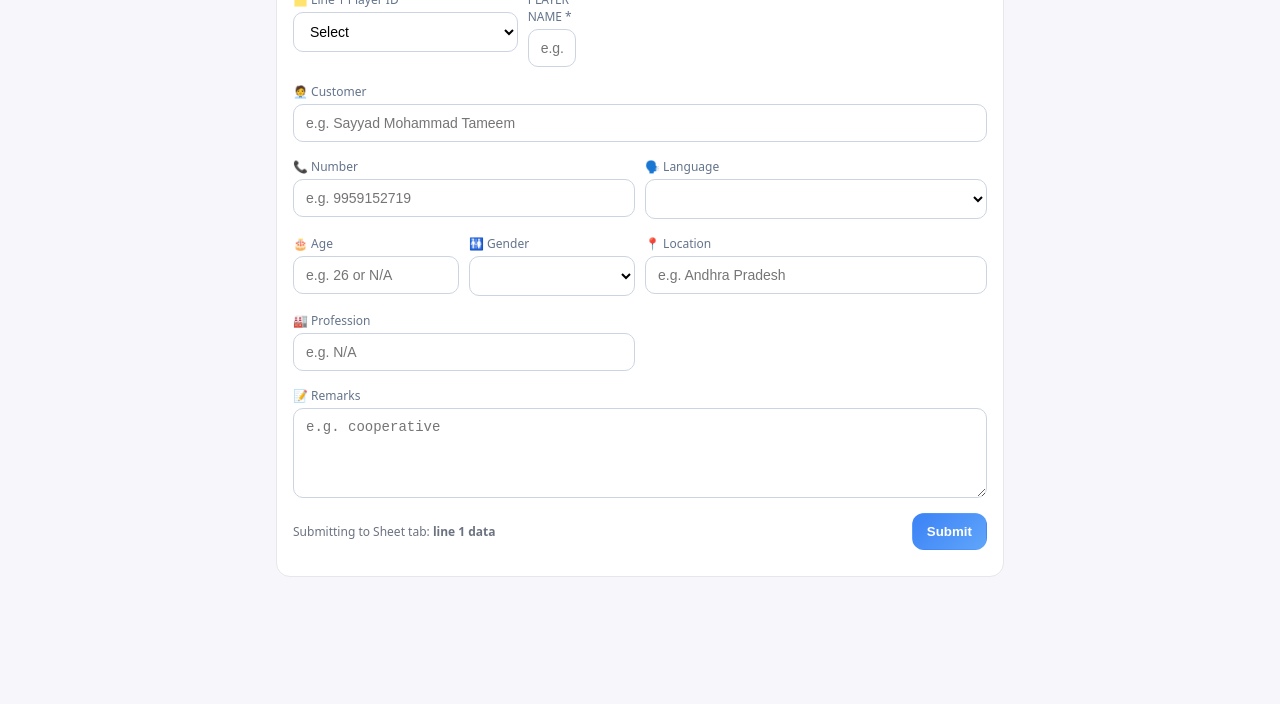
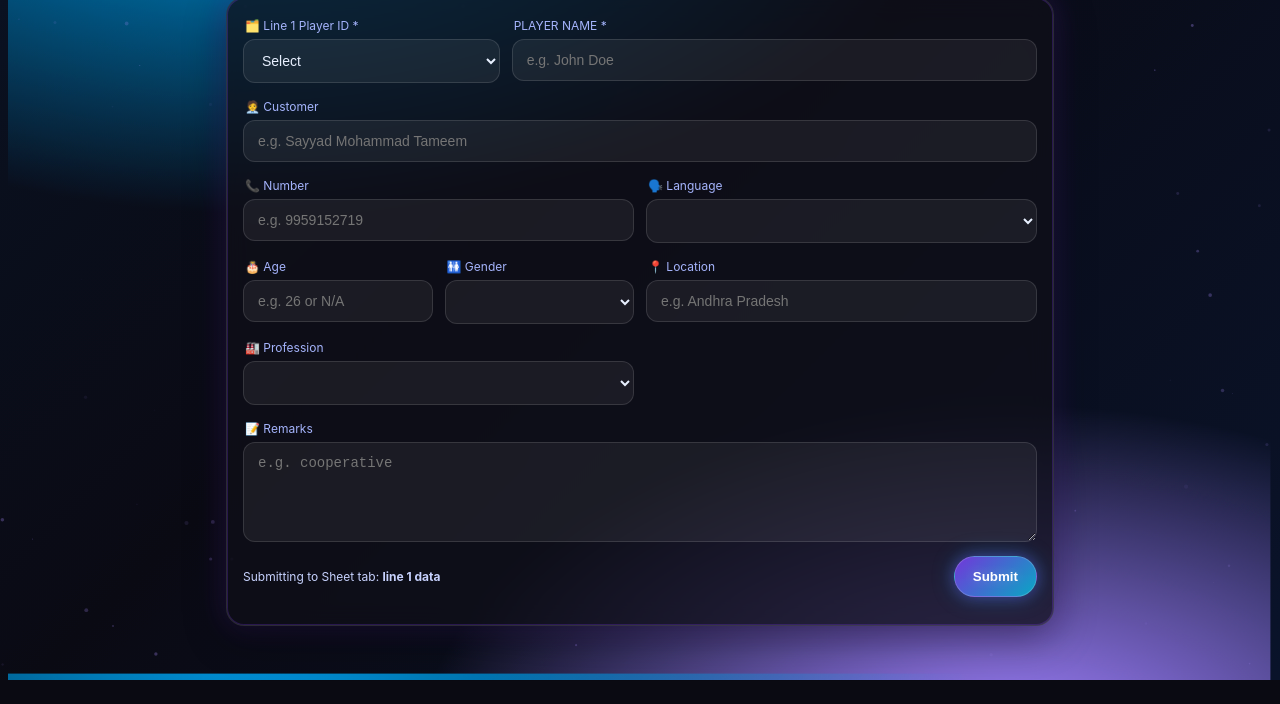
Before and after one commit to Xaindin/line-1-data-, a plain HTML site: page index.html in a window 1280 px wide. Shown: the part 120-824 px from the top of the page. Before the commit the page ends 800 px from the top, so only its background shows below. Drawn offline with Linux system fonts and the light colour scheme.

Commit message:
Update index.html

```diff
--- a/index.html
+++ b/index.html
@@ -5,26 +5,97 @@
 <meta name="viewport" content="width=device-width,initial-scale=1" />
 <title>Line 1 — Player Intake</title>
 <style>
+  :root{
+    --card-bg: rgba(15,15,25,.75);
+    --border: rgba(255,255,255,.12);
+    --text: #e8f0ff;
+    --muted: #a5b4fc;
+    --accent: #7c3aed;
+    --accent2:#06b6d4;
+    --ok:#10b981; --err:#ef4444;
+  }
   *{box-sizing:border-box}
-  body{margin:0;font-family:system-ui,Segoe UI,Roboto,Arial;background:#f7f7fb}
-  .container{max-width:760px;margin:0 auto;padding:16px}
-  .card{background:#fff;border:1px solid #e5e7eb;border-radius:14px;padding:16px;margin:16px 0}
-  .grid{display:grid;grid-template-columns:repeat(12,1fr);gap:10px}
-  label{display:block;font-size:12px;color:#64748b;margin:6px 0 4px}
-  input,select,textarea{width:100%;border:1px solid #cbd5e1;border-radius:10px;padding:10px 12px;font-size:14px;background:#fff}
-  textarea{min-height:90px;resize:vertical}
-  .col-3{grid-column:span 3}.col-4{grid-column:span 4}.col-6{grid-column:span 6}.col-12{grid-column:span 12}
-  .btn{border:1px solid #cbd5e1;background:white;border-radius:12px;padding:10px 14px;font-weight:600;cursor:pointer}
-  .btn.primary{background:linear-gradient(135deg,#3b82f6,#60a5fa);color:white;border-color:transparent}
-  .row{display:flex;gap:10px;align-items:center;flex-wrap:wrap}
-  .note{font-size:12px;color:#6b7280}
-  h2{margin:0 0 6px 0}
+  html,body{height:100%}
+  body{
+    margin:0; font-family:Inter,system-ui,Segoe UI,Roboto,Arial;
+    color:var(--text); overflow-x:hidden; background:#0a0a12;
+  }
+
+  /* Animated neon gradient */
+  .bg{
+    position:fixed; inset:0; z-index:-3;
+    background: radial-gradient(1200px 700px at 20% -10%, #0ea5e9 0%, transparent 60%),
+                radial-gradient(1000px 600px at 80% 110%, #a78bfa 0%, transparent 60%),
+                linear-gradient(135deg, #0b1220, #0a0a12 40%, #0b1326);
+    animation: shift 18s ease-in-out infinite alternate;
+    filter:saturate(120%);
+  }
+  @keyframes shift{
+    0%{background-position:0 0, 0 0, 0 0}
+    100%{background-position:50px -40px, -60px 30px, 0 0}
+  }
+
+  /* Glitter / twinkles */
+  canvas#glitter{position:fixed; inset:0; z-index:-2; pointer-events:none; opacity:.5}
+
+  .container{max-width:860px;margin:24px auto;padding:16px}
+  .brand{display:flex;align-items:center;gap:12px;margin-bottom:8px}
+  .brand img{height:54px;width:54px;object-fit:contain;filter:drop-shadow(0 0 8px rgba(124,58,237,.6))}
+  .brand h1{font-size:24px;margin:0;text-shadow:0 0 10px rgba(124,58,237,.35)}
+
+  .card{
+    background:var(--card-bg);
+    border:1px solid var(--border);
+    border-radius:18px;
+    padding:16px;
+    backdrop-filter: blur(12px);
+    box-shadow: 0 0 0 1px rgba(124,58,237,.25) inset,
+                0 10px 40px rgba(0,0,0,.45),
+                0 0 30px rgba(124,58,237,.25);
+  }
+
+  .grid{display:grid;grid-template-columns:repeat(12,1fr);gap:12px}
+  .col-3{grid-column:span 3}.col-4{grid-column:span 4}.col-6{grid-column:span 6}.col-8{grid-column:span 8}.col-12{grid-column:span 12}
+
+  label{display:block;font-size:12px;color:var(--muted);margin:4px 0 6px 2px}
+  input,select,textarea{
+    width:100%; background:rgba(255,255,255,.06); color:var(--text);
+    border:1px solid var(--border); border-radius:12px; padding:12px 14px; font-size:14px;
+    outline:none; transition:all .2s ease; box-shadow: inset 0 0 0 0 rgba(124,58,237,.4);
+  }
+  input:focus,select:focus,textarea:focus{
+    border-color:rgba(124,58,237,.45);
+    box-shadow: 0 0 0 3px rgba(124,58,237,.25), inset 0 0 0 1px rgba(124,58,237,.35);
+  }
+  textarea{min-height:100px;resize:vertical}
+
+  .btn{
+    border:1px solid rgba(255,255,255,.18);
+    background:linear-gradient(135deg, rgba(124,58,237,.9), rgba(6,182,212,.9));
+    color:white; border-radius:999px; padding:12px 18px; font-weight:700; cursor:pointer;
+    text-shadow:0 0 12px rgba(255,255,255,.25);
+    box-shadow: 0 0 14px rgba(124,58,237,.4), 0 0 22px rgba(6,182,212,.35);
+    transition: transform .08s ease, filter .2s ease;
+  }
+  .btn:hover{filter:brightness(1.08)}
+  .btn:active{transform: translateY(1px)}
+  .note{font-size:12px;color:#c7d2fe}
+
+  .row{display:flex;gap:12px;align-items:center;flex-wrap:wrap;justify-content:space-between}
+  .status-badge{display:inline-block;border-radius:999px;padding:6px 10px;font-weight:700}
 </style>
 </head>
 <body>
+<div class="bg"></div>
+<canvas id="glitter"></canvas>
+
 <div class="container">
-  <h2>Line 1 — Player Intake</h2>
-  <div class="note">Fill the details below. Player ID must be from A01–A20.</div>
+  <div class="brand">
+    <!-- Keep file name as logo.png in your repo -->
+    <img src="logo.png" alt="Alpha" />
+    <h1>Line 1 — Player Intake</h1>
+  </div>
+  <div class="note">Fill the details below. Player ID must be from <b>A01–A20</b>.</div>
 
   <form id="line1Form" class="card">
     <div class="grid">
@@ -52,10 +123,9 @@
         <label>🗣️ Language</label>
         <select name="language">
           <option value=""></option>
-          <option>Hindi</option>
-          <option>English</option>
-          <option>Gujarati</option>
-          <option>Other</option>
+          <option>Hindi</option><option>English</option><option>Gujarati</option>
+          <option>Bengali</option><option>Marathi</option><option>Punjabi</option>
+          <option>Telugu</option><option>Tamil</option><option>Kannada</option><option>Other</option>
         </select>
       </div>
 
@@ -67,9 +137,7 @@
         <label>🚻 Gender</label>
         <select name="gender">
           <option value=""></option>
-          <option>male</option>
-          <option>female</option>
-          <option>other</option>
+          <option>male</option><option>female</option><option>other</option>
         </select>
       </div>
 
@@ -80,7 +148,29 @@
 
       <div class="col-6">
         <label>🏭 Profession</label>
-        <input name="profession" placeholder="e.g. N/A" />
+        <select name="profession" id="profession">
+          <option value=""></option>
+          <option>Businessman</option>
+          <option>Engineer</option>
+          <option>Shopkeeper</option>
+          <option>Doctor</option>
+          <option>Teacher</option>
+          <option>Lawyer</option>
+          <option>Government Employee</option>
+          <option>Private Employee</option>
+          <option>IT Professional</option>
+          <option>Driver</option>
+          <option>Farmer</option>
+          <option>Plumber</option>
+          <option>Electrician</option>
+          <option>Carpenter</option>
+          <option>Security Guard</option>
+          <option>Housewife / Homemaker</option>
+          <option>Student</option>
+          <option>Freelancer</option>
+          <option>Retired</option>
+          <option>Unemployed / Looking</option>
+        </select>
       </div>
 
       <div class="col-12">
@@ -89,22 +179,22 @@
       </div>
     </div>
 
-    <div class="row" style="justify-content:space-between;margin-top:10px">
+    <div class="row" style="margin-top:10px">
       <span class="note" id="submitNote">Submitting to Sheet tab: <strong>line 1 data</strong></span>
-      <button class="btn primary" type="submit">Submit</button>
+      <button class="btn" type="submit">Submit</button>
     </div>
 
-    <div id="status" style="margin-top:10px"></div>
+    <div id="status" style="margin-top:12px"></div>
   </form>
 </div>
 
 <script>
-/* ---------- CONFIG (your URL & tab name already set) ---------- */
-const SCRIPT_URL = 'https://script.google.com/macros/s/AKfycbw68BhoJ85_0HXaoIFajmBKygu3eSDxJ8Qdvf5Rb7wjbLOhcNZ9B8wnCPren7-TQ0aGDw/exec';
+/* ---------- CONFIG (your new URL + tab name) ---------- */
+const SCRIPT_URL = 'https://script.google.com/macros/s/AKfycbzCam7SDiaOxR23vVWGj-h_WUsLehWcRScloD0edCKf9aZdYXU_m704swTWx8d9K3sTPQ/exec';
 const SHEET_NAME = 'line 1 data';
 
 /* ---------- Populate Player ID A01–A20 ---------- */
-document.addEventListener('DOMContentLoaded', () => {
+(function initIds(){
   const sel = document.getElementById('playerId');
   for (let i=1;i<=20;i++){
     const id = 'A'+String(i).padStart(2,'0'); // A01..A20
@@ -112,28 +202,50 @@ document.addEventListener('DOMContentLoaded', () => {
     opt.value = id; opt.textContent = id;
     sel.appendChild(opt);
   }
-});
+})();
 
 /* ---------- Submit to Google Sheet ---------- */
 const form = document.getElementById('line1Form');
 form.addEventListener('submit', async (e) => {
   e.preventDefault();
   const status = document.getElementById('status');
-  status.textContent = 'Submitting…';
+  status.innerHTML = '<span class="status-badge" style="background:rgba(6,182,212,.15);border:1px solid rgba(6,182,212,.4);color:#67e8f9">Submitting…</span>';
 
   const fd = new FormData(form);
   fd.append('sheetName', SHEET_NAME);
 
   try {
     await fetch(SCRIPT_URL, { method: 'POST', mode: 'no-cors', body: new URLSearchParams(fd) });
-    status.innerHTML = '<span style="color:#065f46;background:#ecfdf5;border:1px solid #10b981;padding:6px 10px;border-radius:999px">Submitted!</span>';
+    status.innerHTML = '<span class="status-badge" style="background:rgba(16,185,129,.15);border:1px solid rgba(16,185,129,.5);color:#34d399">Submitted!</span>';
     form.reset();
-    // re-populate the first option ("Select") after reset keeps dropdown intact
   } catch (err) {
     console.error(err);
-    status.innerHTML = '<span style="color:#991b1b;background:#fef2f2;border:1px solid #ef4444;padding:6px 10px;border-radius:999px">Network error</span>';
+    status.innerHTML = '<span class="status-badge" style="background:rgba(239,68,68,.15);border:1px solid rgba(239,68,68,.5);color:#f87171">Network error</span>';
   }
 });
+
+/* ---------- Glitter background ---------- */
+(function glitter(){
+  const c = document.getElementById('glitter');
+  const ctx = c.getContext('2d');
+  let w,h,stars=[];
+  function resize(){ w=c.width=innerWidth; h=c.height=innerHeight; stars = Array.from({length:120},()=>spawn()); }
+  function spawn(){
+    return { x: Math.random()*w, y: Math.random()*h, r: Math.random()*1.8+0.4, a: Math.random()*Math.PI*2, s: Math.random()*0.6+0.2, tw: Math.random()*0.06+0.02 };
+  }
+  function tick(){
+    ctx.clearRect(0,0,w,h);
+    stars.forEach(s=>{
+      s.x += Math.cos(s.a)*s.s; s.y += Math.sin(s.a)*s.s;
+      if (s.x<0||s.x>w||s.y<0||s.y>h) Object.assign(s, spawn(), {x: (s.x<0? w : (s.x>w? 0 : s.x)), y: (s.y<0? h : (s.y>h? 0 : s.y))});
+      const glow = 0.6+Math.sin(performance.now()*s.tw)*0.4;
+      ctx.beginPath(); ctx.fillStyle = `rgba(167,139,250,${0.65*glow})`;
+      ctx.arc(s.x,s.y,s.r,0,Math.PI*2); ctx.fill();
+    });
+    requestAnimationFrame(tick);
+  }
+  addEventListener('resize', resize); resize(); tick();
+})();
 </script>
 </body>
 </html>
```
